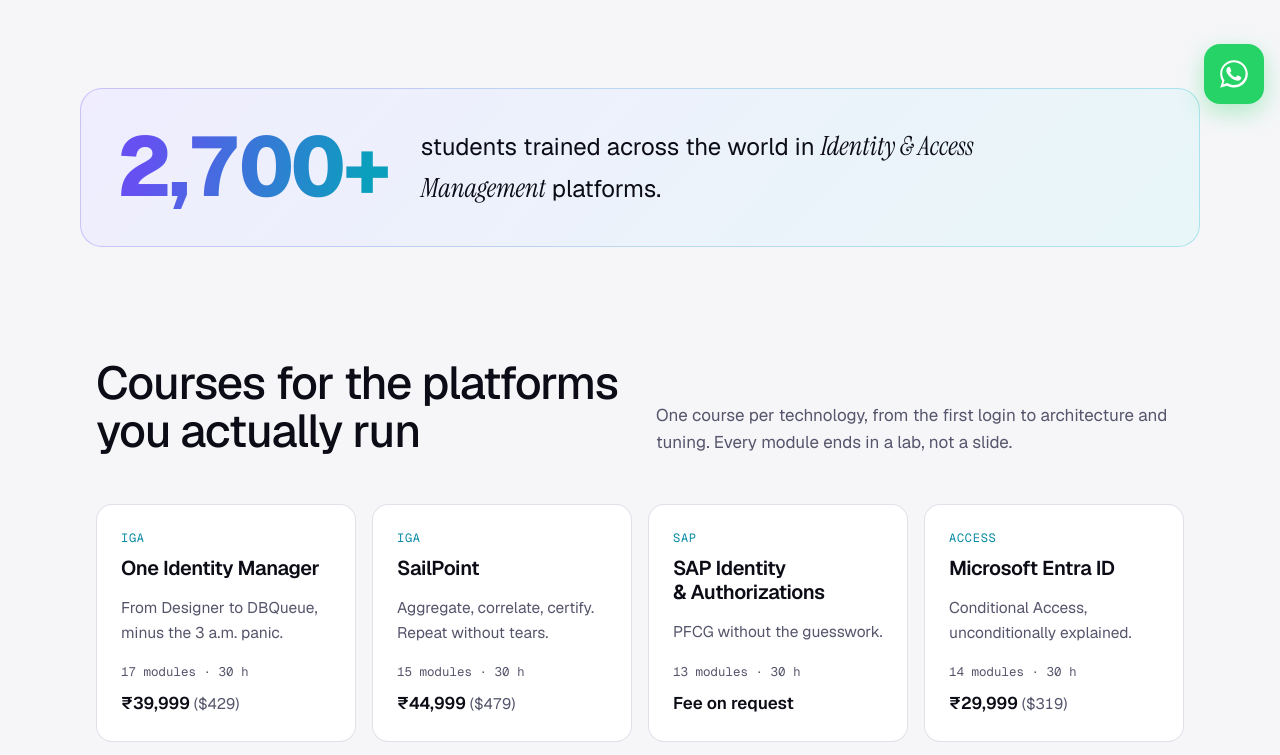
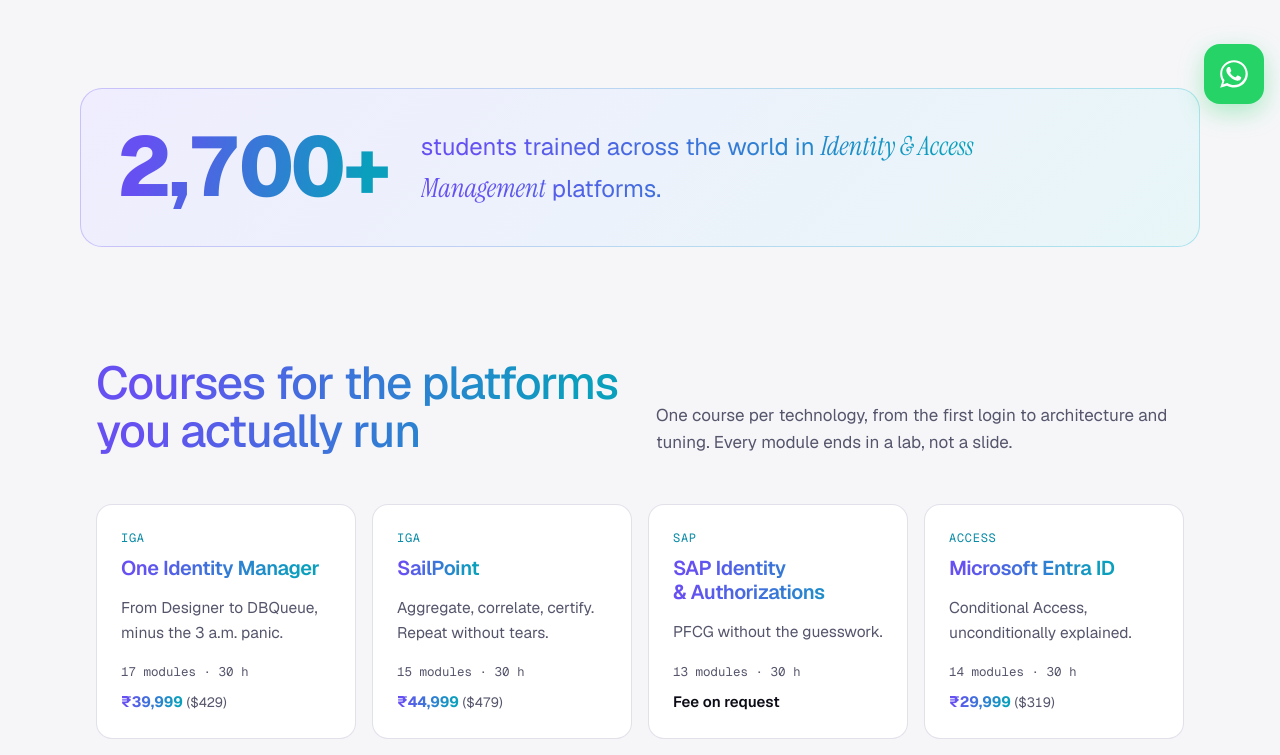
Before and after one commit to arku1812/IAMNerds, a Next.js app in the folder iamnerds-next/: page / in a window 1280 px wide. Shown: the part 680-1435 px from the top of the page. Built offline with nearby package versions, Linux system fonts and the light colour scheme.

Commit message:
Radiant gradient text for headings, card titles and fees

```diff
--- a/iamnerds-next/styles/globals.css
+++ b/iamnerds-next/styles/globals.css
@@ -534,3 +534,30 @@
 .fees-note{color:var(--muted);margin:var(--s2) 0 var(--s5);max-width:46em}
 @media (max-width:860px){.course-facts{grid-template-columns:repeat(2,minmax(0,1fr))}}
 .fact .n .price-main{background:var(--grad-text);-webkit-background-clip:text;background-clip:text;color:transparent}
+
+/* Card fee */
+.card-fee{font-size:15px}
+.card-fee .price-main{font-weight:700}
+
+/* Radiant (gradient) text across headings, card titles and key numbers */
+main h2,
+main h3,
+.course-card h3,
+.students-t,
+.price-main,
+.mq-item small,
+.phase .n,
+.steps li::before,
+.qa .qn{
+  background:var(--grad-text);
+  -webkit-background-clip:text;
+  background-clip:text;
+  color:transparent;
+  -webkit-box-decoration-break:clone;
+  box-decoration-break:clone;
+}
+main h2,
+main h3{width:fit-content;max-width:100%}
+.students-t{width:fit-content}
+/* Keep form and widget titles readable in plain colour */
+.talk h3,.wa h3{background:none;color:var(--fg);-webkit-background-clip:border-box;background-clip:border-box}
```
